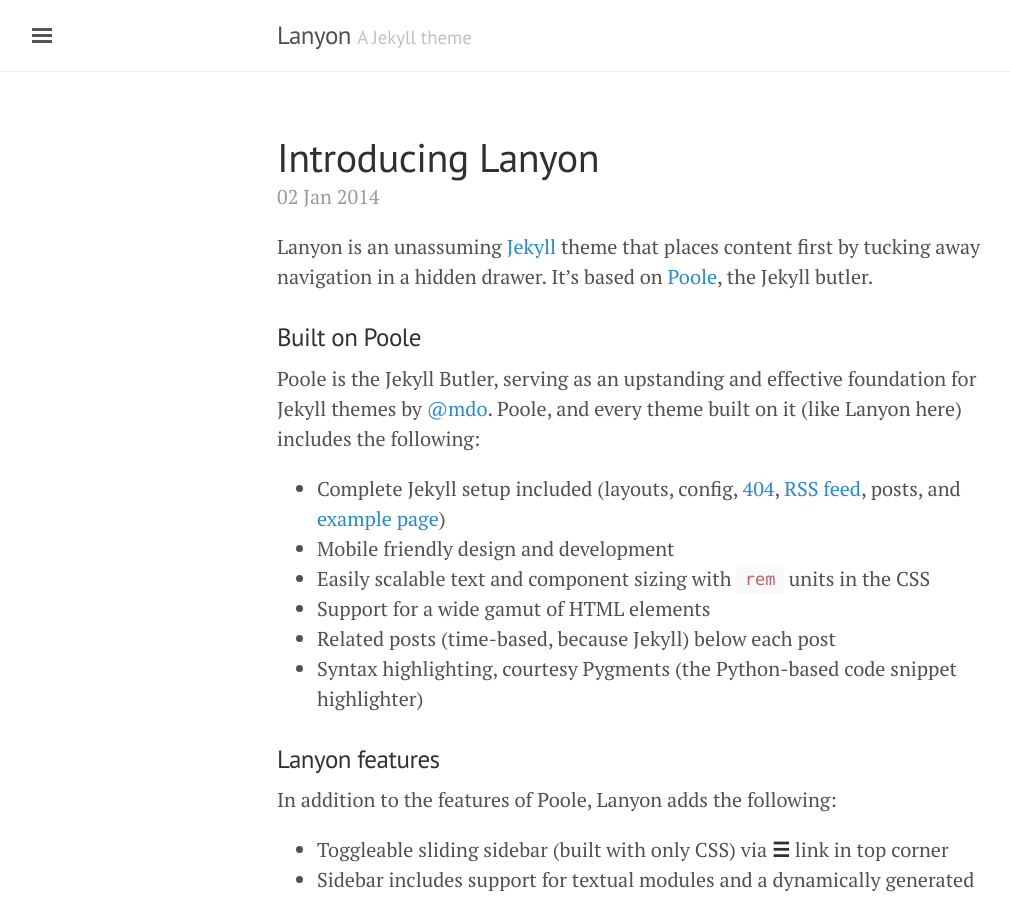
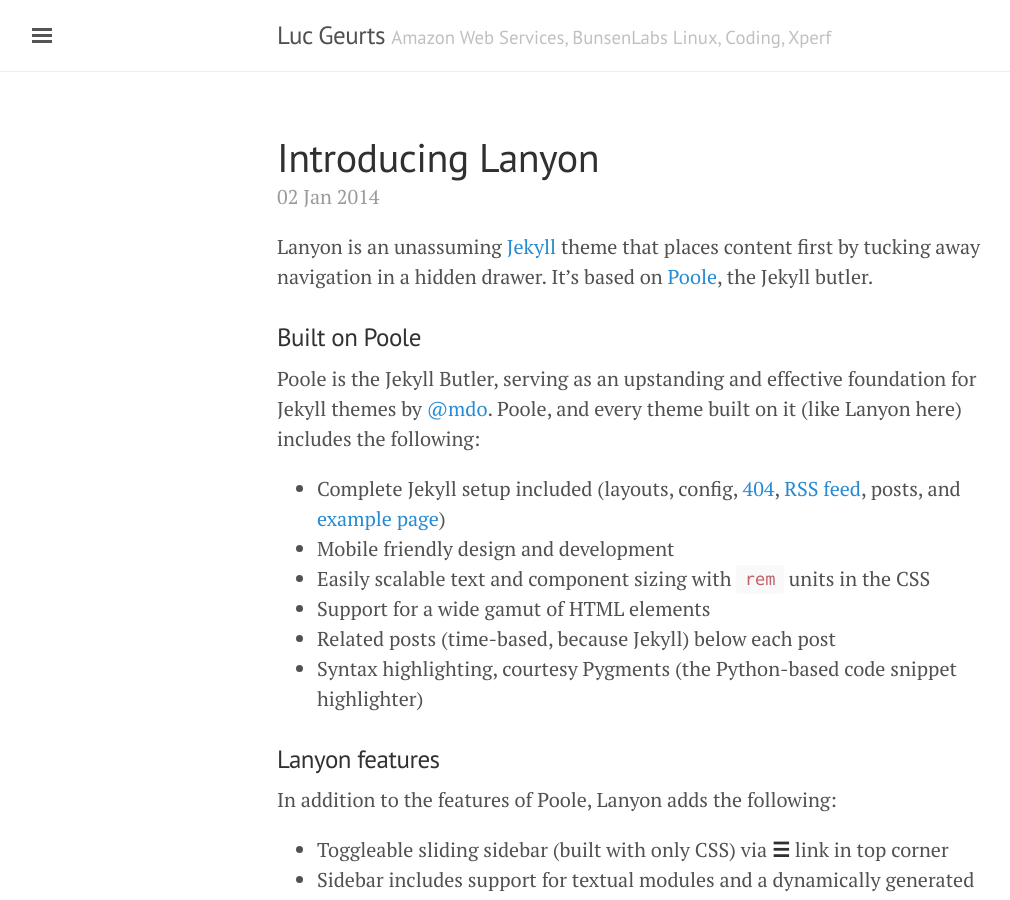
Before and after one commit to lgeurts/lgeurts.github.io, a Jekyll site: the page built from index.html, in a window 1280 px wide and 900 px high. Shown: the whole window, without its empty margins (3-1013 px from the left). Built offline with Jekyll 4.4.1, drawn with Linux system fonts in a browser that asks for light colours; the list of posts is cut into pages by our own code.

Commit message:
Update _config.yml

```diff
--- a/_config.yml
+++ b/_config.yml
@@ -5,8 +5,8 @@
 #relative_permalinks: true #not used since Jekyll v3.0
 
 # Setup
-title:               Lanyon
-tagline:             'A Jekyll theme'
+title:               Luc Geurts
+tagline:             'Amazon Web Services, BunsenLabs Linux, Coding, Xperf'
 description:         'A reserved <a href="http://jekyllrb.com" target="_blank">Jekyll</a> theme that places the utmost gravity on content with a hidden drawer. Made by <a href="https://twitter.com/mdo" target="_blank">@mdo</a>.'
 url:                 http://lanyon.getpoole.com
 baseurl:             ''
```
